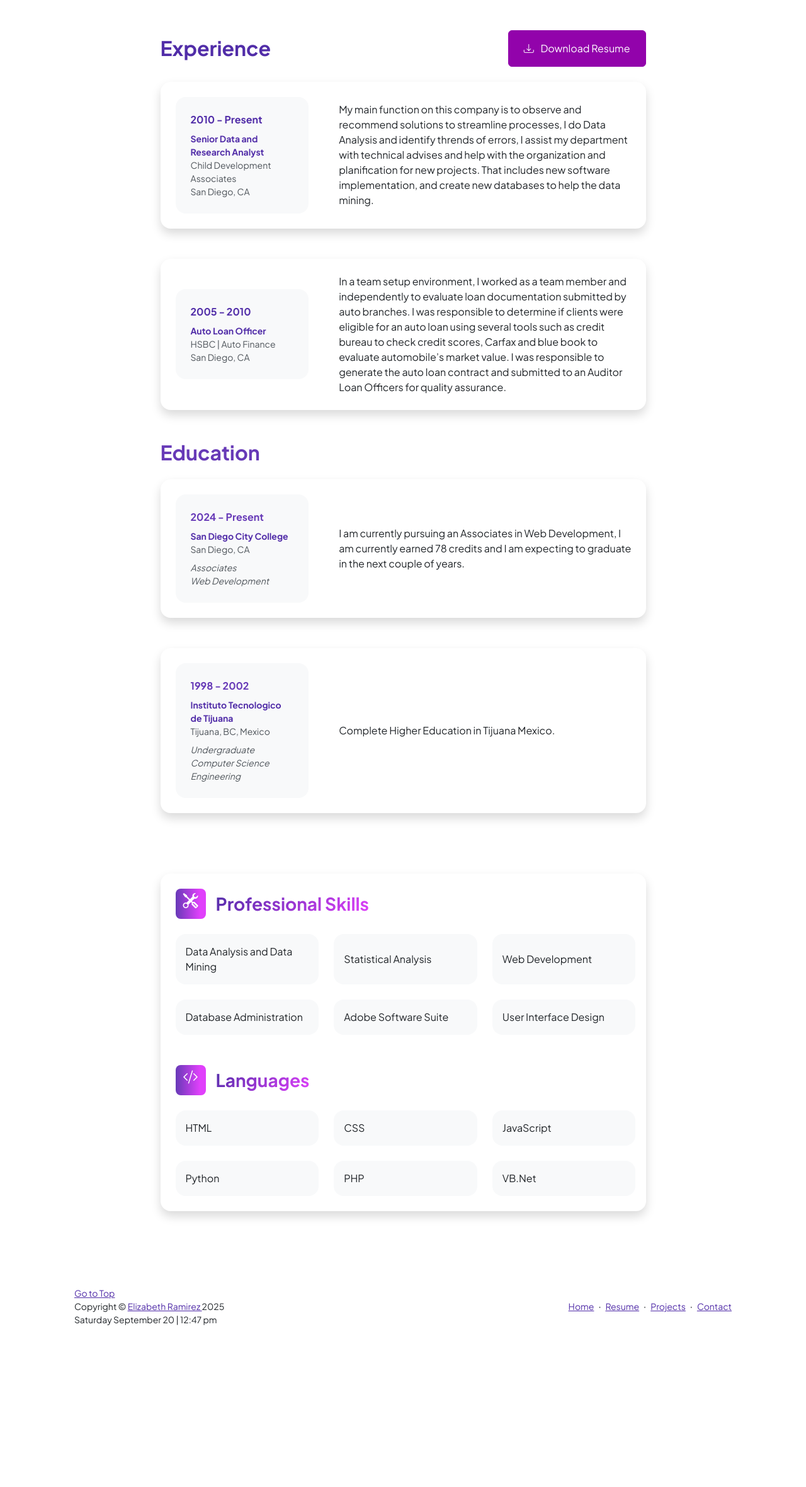
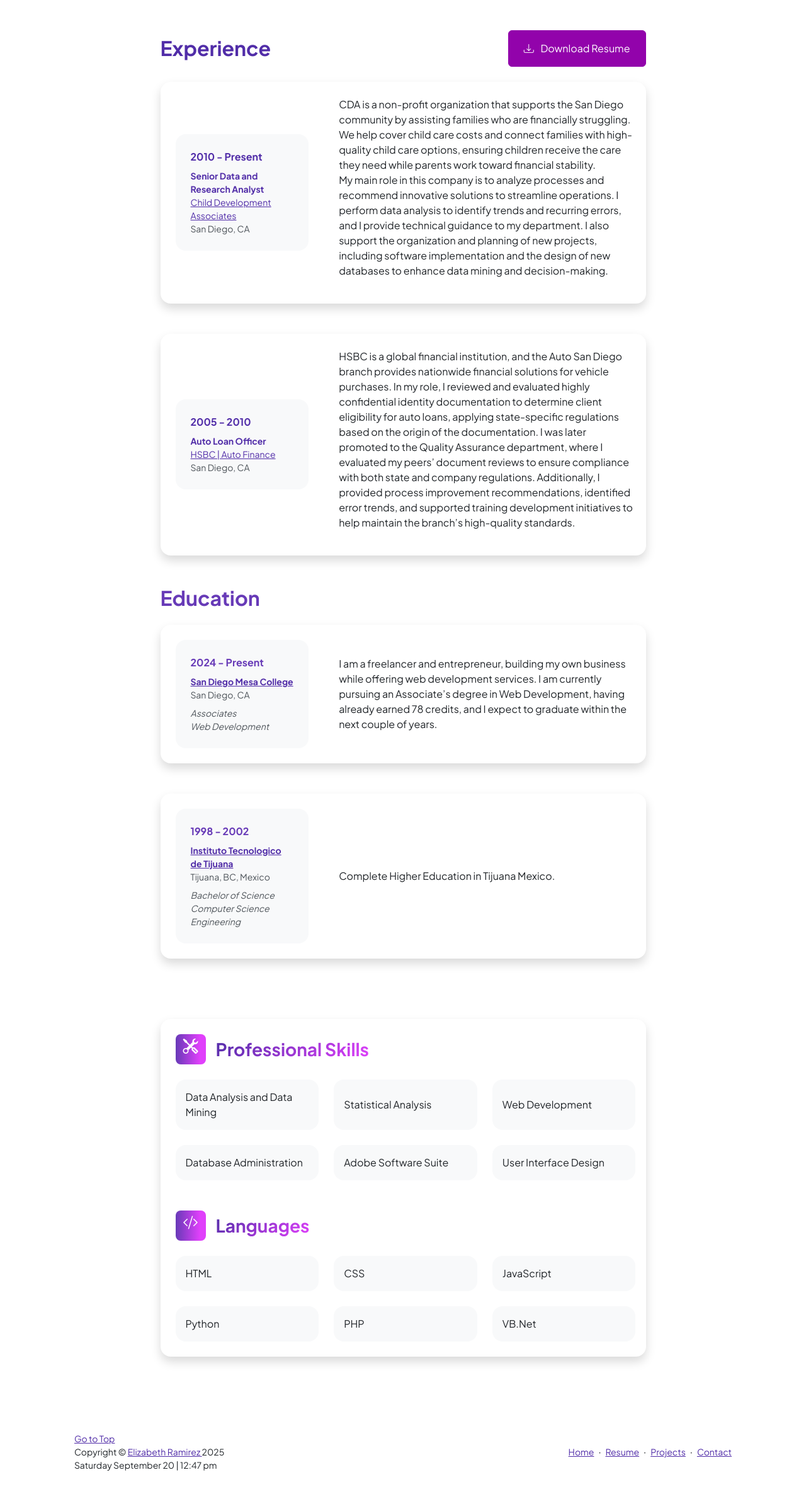
Before and after one commit to sugardressed/Elizabeth-Profile, a PHP site: page /resume.php in a window 1280 px wide. Shown: the part 178-2539 px from the top of the page at 63% size. Before the commit the page ends 2283 px from the top, so only its background shows below. Run offline with PHP 8.4, Linux system fonts and the light colour scheme; some libraries are stand-ins or nearby versions.

Commit message:
Rewording the site

```diff
--- a/css/customStyles.css
+++ b/css/customStyles.css
@@ -4,7 +4,7 @@
 }
 
 .profile .profile-img:hover {
-  animation: mPic 5s ease-out 1;
+  animation: mPic 5s ease-out forwards;
 }
 
 @keyframes mPic {
--- a/css/customStyles.scss
+++ b/css/customStyles.scss
@@ -30,7 +30,9 @@ $mobile: 500px;
 }
 .profile .profile-img:hover{
       //animation: mPic 5s ease-in forwards 1;
-      animation: mPic 5s  ease-out 1;
+      // animation: mPic 5s  ease-out 1;
+
+      animation: mPic 5s ease-out forwards;
 }
 
 @keyframes mPic{
@@ -57,6 +59,10 @@ $mobile: 500px;
             opacity: 1;
       }
   }
+
+
+
+
 
 .bg-gradient-primary-to-secondary {
       background: #673ab7;
--- a/index.php
+++ b/index.php
@@ -332,7 +332,7 @@ and accelerate growth</span></h1>
 <section class="bg-light py-5">
     <div class="container px-5">
         <div class="row gx-5 justify-content-center">
-            <div class="col-xxl-8">
+            <div class="col-xxl-12">
                 <div class="text-center my-5">
                     <h2 class="display-5 fw-bolder"><span class="text-gradient d-inline">About Me</span></h2>
                     <p class="lead fw-light mb-4">I help businesses grow by streamlining operations, eliminating inefficiencies, and transforming complex processes into simple, effective solutions. Using innovative strategies and the latest technology tools, I create systems that save time, reduce effort, and drive sustainable growth.</p>
@@ -340,9 +340,9 @@ and accelerate growth</span></h1>
                     <div class="d-flex justify-content-center fs-2 gap-4">
                         <!-- <a class="text-gradient" href="#!"><i class="bi bi-twitter"></i></a> -->
                         <a class="text-gradient" href="https://www.linkedin.com/in/elizabeth-r-a-4b69022a5/"
-                            alternative="linkedin" target="New"><i class="bi bi-linkedin"></i></a>
+                          aria-label="LinkedIn profile"  alternative="linkedin" target="New"><i class="bi bi-linkedin"></i></a>
                         <a class="text-gradient" href="https://github.com/sugardressed" alternative="github"
-                            target="New"><i class="bi bi-github"></i></a>
+                           aria-label="GitHub profile" target="New"><i class="bi bi-github"></i></a>
                     </div>
                 </div>
             </div>
--- a/projects.php
+++ b/projects.php
@@ -10,7 +10,7 @@ include('templates/header.php');
             <h1 class="display-5 fw-bolder mb-0"><span class="text-gradient d-inline">Projects</span></h1>
         </div>
         <div class="row gx-5 justify-content-center">
-            <div class="col-lg-11 col-xl-9 col-xxl-8">
+            <div class="col-lg-11 col-xl-9 col-xxl-12">
                 <!-- Project Card 1-->
                 <div class="card overflow-hidden shadow rounded-4 border-0 mb-5">
                     <div class="card-body p-0">
--- a/resume.php
+++ b/resume.php
@@ -9,7 +9,7 @@ include('templates/header.php');
         <h1 class="display-5 fw-bolder mb-0"><span class="text-gradient d-inline">Resume</span></h1>
     </div>
     <div class="row gx-5 justify-content-center">
-        <div class="col-lg-11 col-xl-9 col-xxl-8">
+        <div class="col-lg-11 col-xl-9 col-xxl-12">
             <!-- Experience Section-->
             <section>
                 <div class="d-flex align-items-center justify-content-between mb-4">
@@ -30,16 +30,12 @@ include('templates/header.php');
                                 <div class="bg-light p-4 rounded-4">
                                     <div class="text-primary fw-bolder mb-2">2010 - Present</div>
                                     <div class="small fw-bolder">Senior Data and Research Analyst</div>
-                                    <div class="small text-muted">Child Development Associates</div>
+                                    <div class="small text-muted"><a href="https://cdasd.org/" target="New" alternative="CDA Link">Child Development Associates</a></div>
                                     <div class="small text-muted">San Diego, CA</div>
                                 </div>
                             </div>
                             <div class="col-lg-8">
-                                <div>My main function on this company is to observe and recommend solutions to
-                                    streamline processes, I do Data Analysis and identify thrends of errors, I assist my
-                                    department with technical advises and help with the organization and planification
-                                    for new projects. That includes new software implementation, and create new
-                                    databases to help the data mining.</div>
+                                <div><p>CDA is a non-profit organization that supports the San Diego community by assisting families who are financially struggling. We help cover child care costs and connect families with high-quality child care options, ensuring children receive the care they need while parents work toward financial stability.<br>My main role in this company is to analyze processes and recommend innovative solutions to streamline operations. I perform data analysis to identify trends and recurring errors, and I provide technical guidance to my department. I also support the organization and planning of new projects, including software implementation and the design of new databases to enhance data mining and decision-making.</p></div>
                             </div>
                         </div>
                     </div>
@@ -52,19 +48,12 @@ include('templates/header.php');
                                 <div class="bg-light p-4 rounded-4">
                                     <div class="text-primary fw-bolder mb-2">2005 - 2010</div>
                                     <div class="small fw-bolder">Auto Loan Officer</div>
-                                    <div class="small text-muted">HSBC | Auto Finance</div>
+                                    <div class="small text-muted"><a href="https://www.us.hsbc.com/" target="New" alternative="HSBC Link">HSBC | Auto Finance</a></div>
                                     <div class="small text-muted">San Diego, CA</div>
                                 </div>
                             </div>
                             <div class="col-lg-8">
-                                <div>In a team setup environment, I worked as a team member and independently to
-                                    evaluate loan documentation submitted by auto branches. I was responsible to
-                                    determine if clients were
-                                    eligible for an auto loan using several tools such as credit bureau to check credit
-                                    scores, Carfax
-                                    and blue book to evaluate automobile’s market value. I was responsible to generate
-                                    the auto
-                                    loan contract and submitted to an Auditor Loan Officers for quality assurance.</div>
+                                <div><p>HSBC is a global financial institution, and the Auto San Diego branch provides nationwide financial solutions for vehicle purchases. In my role, I reviewed and evaluated highly confidential identity documentation to determine client eligibility for auto loans, applying state-specific regulations based on the origin of the documentation. I was later promoted to the Quality Assurance department, where I evaluated my peers’ document reviews to ensure compliance with both state and company regulations. Additionally, I provided process improvement recommendations, identified error trends, and supported training development initiatives to help maintain the branch’s high-quality standards.</p></div>
                             </div>
                         </div>
                     </div>
@@ -81,7 +70,7 @@ include('templates/header.php');
                                 <div class="bg-light p-4 rounded-4">
                                     <div class="text-secondary fw-bolder mb-2">2024 - Present</div>
                                     <div class="mb-2">
-                                        <div class="small fw-bolder">San Diego City College</div>
+                                        <div class="small fw-bolder"><a href="https://www.sdmesa.edu/" target="New" alternative="SDMC Link">San Diego Mesa College</a></div>
                                         <div class="small text-muted">San Diego, CA</div>
                                     </div>
                                     <div class="fst-italic">
@@ -91,8 +80,7 @@ include('templates/header.php');
                                 </div>
                             </div>
                             <div class="col-lg-8">
-                                <div>I am currently pursuing an Associates in Web Development, I am currently earned 78
-                                    credits and I am expecting to graduate in the next couple of years.</div>
+                                <div>I am a freelancer and entrepreneur, building my own business while offering web development services. I am currently pursuing an Associate’s degree in Web Development, having already earned 78 credits, and I expect to graduate within the next couple of years.</div>
                             </div>
                         </div>
                     </div>
@@ -105,11 +93,11 @@ include('templates/header.php');
                                 <div class="bg-light p-4 rounded-4">
                                     <div class="text-secondary fw-bolder mb-2">1998 - 2002</div>
                                     <div class="mb-2">
-                                        <div class="small fw-bolder">Instituto Tecnologico de Tijuana</div>
+                                        <div class="small fw-bolder"><a href="https://www.tijuana.tecnm.mx/" targe="New" alternative="ITT Link">Instituto Tecnologico de Tijuana</a></div>
                                         <div class="small text-muted">Tijuana, BC, Mexico</div>
                                     </div>
                                     <div class="fst-italic">
-                                        <div class="small text-muted">Undergraduate</div>
+                                        <div class="small text-muted">Bachelor of Science</div>
                                         <div class="small text-muted">Computer Science Engineering</div>
                                     </div>
                                 </div>
```
Also changed, not shown: confirmation.php (+39 -31 lines), contact.php (+21 -51 lines), 1 other file.
